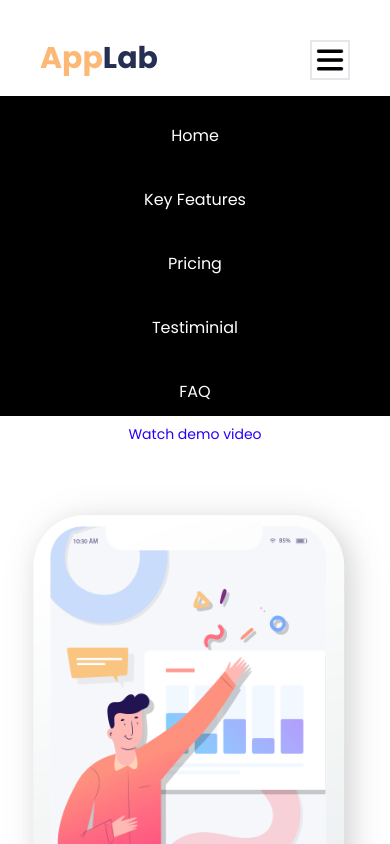
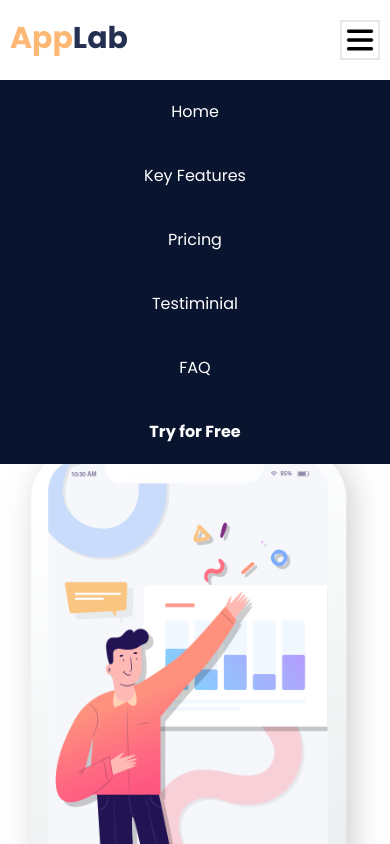
Before and after one commit to mayur-ranium/firbase-setup, a Vue app: page / in a window 390 px wide. Both pictures are taken after a click on the element 330 px from the left and 60 px from the top of the page. Shown: the top 844 px of the page. Built offline with nearby package versions, Linux system fonts and the light colour scheme.

Commit message:
responsive design changes done

```diff
--- a/src/components/appfeature.vue
+++ b/src/components/appfeature.vue
@@ -1,11 +1,11 @@
 <template>
-<div class="app-features container flex-wrap lg:flex justify-center items-center mx-auto p-5 pb-20">
+<div class="app-features container flex-wrap lg:flex justify-center items-center mx-auto p-0 pb-20">
     <div class="bg-smartSearchbg bg-no-repeat bg-center bg-contain mr-14">
         <img src="../assets/smart-search.png" alt="smart-search-mobile" class="w-96 mx-auto">
     </div>
-    <div class="px-5 lg:py-0 w-auto">
+    <div class="px-2.5 lg:py-0 w-auto">
        <div>
-           <div class="text-[#242f51] font-semibold text-lg lg:text-3xl w-80">
+           <div class="text-[#242f51] font-semibold text-lg lg:text-3xl w-full lg:w-80">
            Awesome apps Features
            </div>
            <p class="text-sm text-gray-900 mt-2 lg:mt-4 lg:w-96">
--- a/src/components/clients.vue
+++ b/src/components/clients.vue
@@ -2,11 +2,11 @@
 <div class="trusted-clients-section container mx-auto py-10 lg:px-40">
   <div class="text-sm lg:text-lg text-center text-black mb-10">Trusted by companies like</div>
   <div class="lg:flex lg:justify-between lg:items-center flex-wrap">
-      <img src="../assets/southwest.png" alt="" class="w-28 my-6  mx-auto lg:mx-0">
-   <img src="../assets/anubis.png" alt="" class="w-28 my-6 mx-auto lg:mx-0">
-   <img src="../assets/alonzo.png" alt="" class="w-28 my-6 mx-auto lg:mx-0">
-   <img src="../assets/express.png" alt="" class="w-28 my-6 mx-auto lg:mx-0">
-   <img src="../assets/maniac.png" alt="" class="w-28 my-6 mx-auto lg:mx-0">
+      <img src="../assets/southwest.png" alt="" class="w-28 py-8 mx-auto lg:mx-0">
+   <img src="../assets/anubis.png" alt="" class="w-28 py-8 mx-auto lg:mx-0">
+   <img src="../assets/alonzo.png" alt="" class="w-28 py-8 mx-auto lg:mx-0">
+   <img src="../assets/express.png" alt="" class="w-28 py-8 mx-auto lg:mx-0">
+   <img src="../assets/maniac.png" alt="" class="w-28 py-8 mx-auto lg:mx-0">
   </div>
 </div>
 
--- a/src/components/navbar.vue
+++ b/src/components/navbar.vue
@@ -6,33 +6,37 @@
     <span class="text-[#242f51]">Lab</span>
 </div>
 <div class="hidden lg:flex items-center text-[#242f51]">
-     <a href="#" class="block mt-4 lg:inline-block lg:mt-0 mr-10">Home</a>
-     <a href="#" class="block mt-4 lg:inline-block lg:mt-0 mr-10">Key Features</a>
-     <a href="#" class="block mt-4 lg:inline-block lg:mt-0 mr-10">Pricing</a>
-     <a href="#" class="block mt-4 lg:inline-block lg:mt-0 mr-10">Testiminial</a>
-     <a href="#" class="block mt-4 lg:inline-block lg:mt-0 mr-10">FAQ</a>
-     <div class="bg-[#2500f9] text-base font-bold px-10 py-5 text-white rounded-full mx-auto cursor-pointer ">
+     <a href="#" class=" mr-10">Home</a>
+     <a href="#" class=" mr-10">Key Features</a>
+     <a href="#" class=" mr-10">Pricing</a>
+     <a href="#" class=" mr-10">Testiminial</a>
+     <a href="#" class=" mr-10">FAQ</a>
+     <div class="bg-[#2500f9] text-base font-bold px-10 lg:ml-5 py-5 text-white rounded-full mx-auto cursor-pointer ">
          <span class="w-44">Try for free</span>
      </div>
 </div>
 </div>
 
 </div>
-<div class="mobile-view flex justify-between py-10 px-10 lg:pt-0 lg:px-0">
-    <div class="font-bold lg:hidden block text-3xl cursor-pointer">
+
+<div class="mobile-view flex
+lg:hidden fixed z-50 top-0 bg-white shadow w-full justify-between py-5 px-2.5 lg:pt-0 lg:px-0">
+    <div class="font-bold  text-3xl cursor-pointer">
     <span class="text-[#fcb874]">App</span>
     <span class="text-[#242f51]">Lab</span>
 </div>
-        <div @click="openMenu()" class=" lg:hidden block">
+        <div @click="openMenu()" class=" ">
                 <img src="../assets/more.png" alt="" class="w-10 p-1 border-2">
         </div>
 
- <div id="myMenu" class="hidden bg-black text-base font-medium absolute w-full top-24 right-0 left-0 text-center">
-  <a href="#" class="block mt-4  py-3 text-white hover:opacity-5">Home</a>
-     <a href="#" class="block mt-4  py-3  text-white">Key Features</a>
-     <a href="#" class="block mt-4 py-3 text-white">Pricing</a>
-     <a href="#" class="block mt-4 py-3 text-white">Testiminial</a>
-     <a href="#" class="block mt-4 py-3 text-white">FAQ</a>
+ <div id="myMenu" class="hidden bg-[#09142e] text-base font-medium absolute w-full top-[5rem] right-0 left-0 text-center">
+  <a href="#" class="block py-5 text-white">Home</a>
+     <a href="#" class="block py-5 text-white">Key Features</a>
+     <a href="#" class="block py-5 text-white">Pricing</a>
+     <a href="#" class="block py-5 text-white">Testiminial</a>
+     <a href="#" class="block py-5 text-white">FAQ</a>
+     <a href="#" class="block py-5 text-white font-semibold">Try for Free</a>
+
 
  </div>
 
--- a/src/components/topsection.vue
+++ b/src/components/topsection.vue
@@ -1,30 +1,30 @@
 <template>
 <div class="best-app-section bg-hero bg-contain bg-bottom bg-no-repeat">
-    <div class="container flex-wrap justify-center lg:flex lg:justify-between items-center mx-auto pb-10 lg:px-32">
-    <div class="w-full lg:w-1/2">
-    <div class="flex bg-slate-100 items-center w-[25rem] rounded-full mb-6">
+    <div class="container flex-wrap lg:flex lg:justify-between items-center mx-auto pb-10 mt-32 lg:mt-0 lg:px-32">
+    <div class="mt-12 w-full lg:w-1/2 text-center lg:text-left">
+    <div class="flex bg-slate-100 items-center md:w-[25rem]  rounded-full mb-6 mx-4 md:mx-auto lg:mx-0">
     <div class="w-10 bg-[#fcb874] p-2 rounded-full mr-4">
         <img src="../assets/correct.png" alt="" classs="">
     </div>
-    <div class="py-1 pr-12 text-xl">
+    <div class="py-1 pr-2 lg:pr-12 text-sm text-center lg:text-xl">
       #1 Editors Choice App of 2020
     </div>
 
     </div>
-    <h1 class="lg:text-6xl w-auto text-4xl font-semibold lg:leading-tight text-[#242f51]">
+    <h1 class="lg:text-6xl w-auto text-3xl font-semibold lg:leading-tight text-[#242f51] px-1">
        Best app for your modern lifestyle
     </h1>
-    <p class="text-sm lg:text-lg text-gray-900 mt-4 pr-8">
+    <p class="text-sm lg:text-lg text-gray-900 mt-4 px-1">
         increase productivity with a simple to-do app, app for managing your personal budgets.
     </p>
     <div class= "lg:flex items-center text-center flex-wrap text-sm mt-6">
-         <div class="bg-[#2500f9] text-base font-bold px-10 py-5 w-52 mx-auto lg:mx-0 lg:w-auto text-white rounded-full cursor-pointer" >
+         <div class="bg-[#2500f9] text-sm lg:text-base font-bold py-2 px-0 lg:px-10 lg:py-5 w-40 mx-auto lg:mx-0 lg:w-auto text-white rounded-full cursor-pointer" >
          Try for free
      </div>
         <div class="text-[#2500f9] mt-4 lg:mt-0 lg:ml-6 font-lg cursor-pointer">Watch demo video</div>
     </div>
     </div>
-    <div class="topsection-mobilephone-img w-96 lg:w-auto mt-10 mx-auto">
+    <div class="topsection-mobilephone-img">
         <img src="../assets/phone.png" alt="mobile-phone" >
     </div>
 
--- a/src/views/Home.vue
+++ b/src/views/Home.vue
@@ -5,8 +5,6 @@
   <clients></clients>
   <appfeature></appfeature>
   <appfooter></appfooter>
-
-
 </div>
 
 </template>
```
